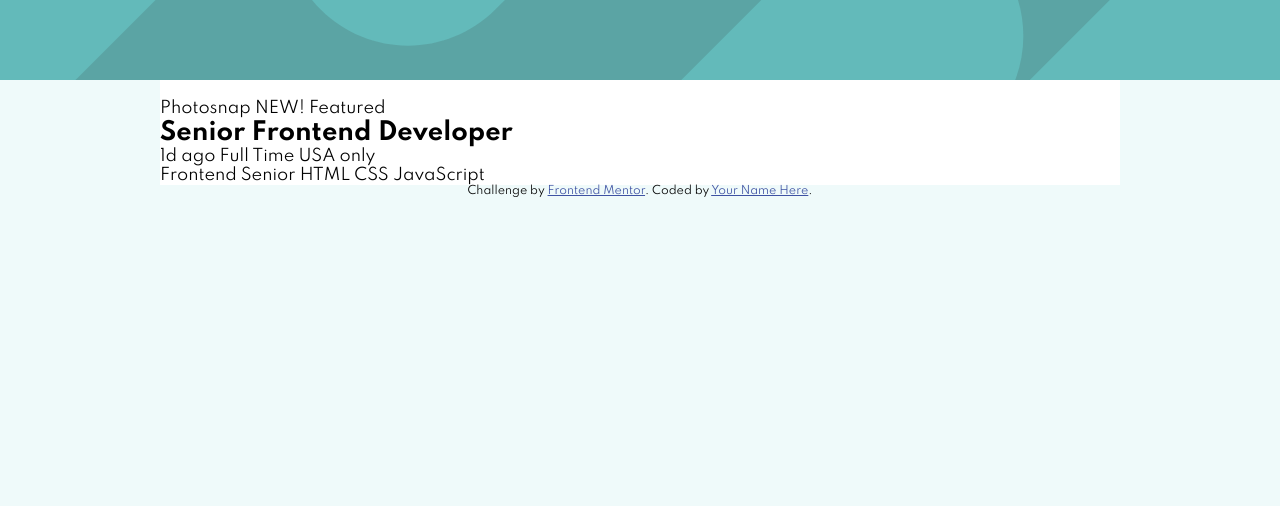
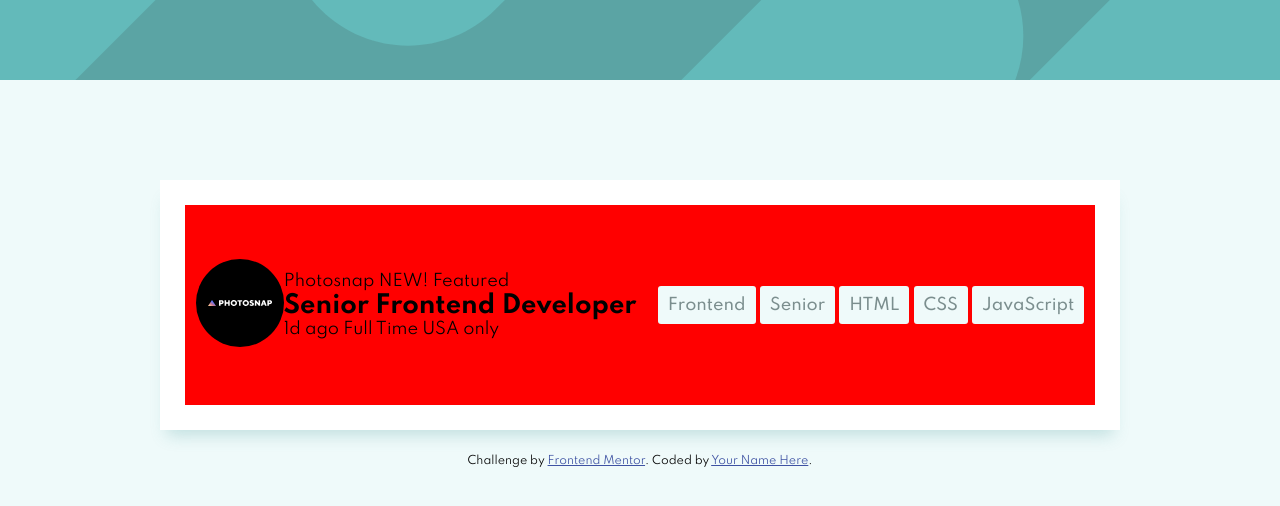
Before and after one commit to Sarukei/job-listings-with-filtering, a plain HTML site: page index.html in a window 1280 px wide. Drawn offline with Linux system fonts and the light colour scheme.

Commit message:
Added job-tag styling

```diff
--- a/css/style.scss
+++ b/css/style.scss
@@ -2,7 +2,8 @@
 $dark: hsl(180, 8%, 52%);
 $veryDark: hsl(180, 14%, 20%);
 $navBgColor: hsl(180, 29%, 50%);
-$bodyBgColor: hsl(180, 52%, 96%);
+$lightColor: hsl(180, 52%, 96%);
+$cardHeight: 25rem;
 
 * {
   margin: 0;
@@ -17,7 +18,7 @@ body {
   font-family: Spartan, 'Segoe UI', Tahoma, Geneva, Verdana, sans-serif;
   font-size: 1.6rem;
 
-  background: $bodyBgColor;
+  background: $lightColor;
 }
 
 // Header
@@ -36,8 +37,39 @@ body {
 .job-container {
   width: 75%;
   margin: 0 auto;
+  margin-top: 10rem;
 }
 
 .job-listing-card {
   background: white;
+  padding: 2.5rem;
+  margin: 2.5rem 0;
+  box-shadow: 0 1.25rem 1.5rem -0.7rem rgba($navBgColor, 0.3);
+  height: $cardHeight;
+  &__content {
+    background: red;
+    width: 100%;
+    height: 100%;
+
+    // Flex
+
+    display: flex;
+    align-items: center;
+    justify-content: space-around;
+
+    &__details {
+      display: flex;
+      align-items: center;
+      justify-content: space-between;
+      height: 100%;
+    }
+  }
 }
+
+.job-tag {
+  background: $lightColor;
+  padding: 1rem;
+  border-radius: 3px;
+  font-weight: 500;
+  color: $dark;
+}
--- a/index.html
+++ b/index.html
@@ -36,7 +36,7 @@
           <div class="job-listing-card__content__details">
             <div class="job-listing-card__content__details__post-image-holder">
               <img
-                src=""
+                src="images/photosnap.svg"
                 alt=""
                 class="job-listing-card__content__details__post-image-holder__image"
               />
```
Also changed, not shown: css/style.css, 1 other file.
